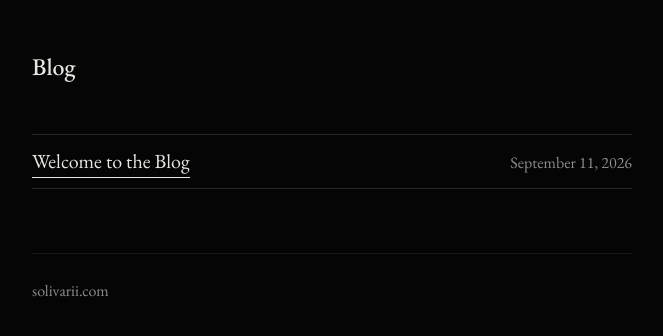
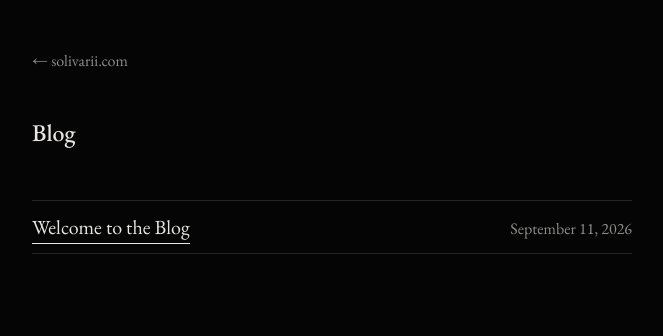
Before and after one commit to solivarii/blog, a Jekyll site: the page built from index.html, in a window 1280 px wide. Shown: the top 336 px of the page, without its empty margins (308-971 px from the left). Built offline with Jekyll 4.4.1, drawn with Linux system fonts in a browser that asks for light colours.

Commit message:
Move solivarii.com link to the page header
Co-Authored-By: Claude Sonnet 5 <noreply@anthropic.com>
Claude-Session: https://claude.ai/code/session_019FGArrXGgCRrEpRkrJCbzt

```diff
--- a/_layouts/default.html
+++ b/_layouts/default.html
@@ -11,10 +11,10 @@
 </head>
 <body>
 <main>
+<header class="site-nav">
+  <a href="https://solivarii.com">&larr; solivarii.com</a>
+</header>
 {{ content }}
-<footer class="site-footer">
-  <a href="https://solivarii.com">solivarii.com</a>
-</footer>
 </main>
 </body>
 </html>
--- a/assets/css/style.css
+++ b/assets/css/style.css
@@ -119,14 +119,12 @@ a:hover {
   border-bottom: none;
 }
 
-.site-footer {
-  margin-top: 4rem;
-  padding-top: 1.5rem;
-  border-top: 1px solid rgba(128, 128, 128, 0.25);
+.site-nav {
+  margin-bottom: 2.5rem;
   font-size: 1rem;
   opacity: 0.6;
 }
 
-.site-footer a {
+.site-nav a {
   border-bottom: none;
 }
```
